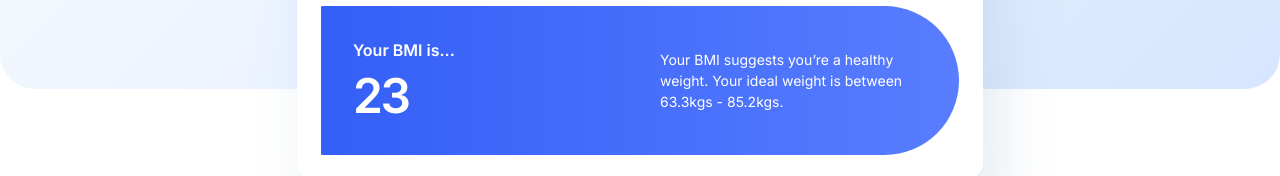
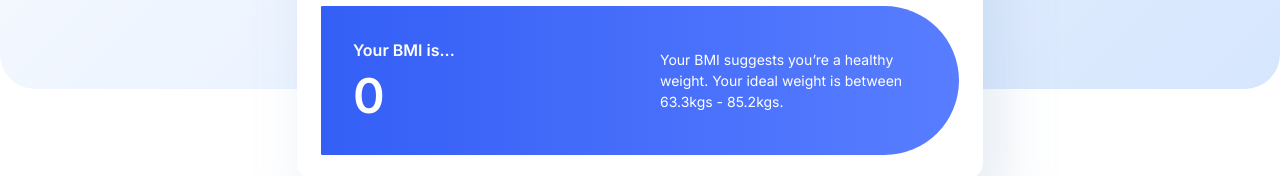
Before and after one commit to Urichcool/BMI-Calculator, a React (Create React App) app: page / in a window 1280 px wide. Shown: the part 551-727 px from the top of the page. Built offline with nearby package versions, Linux system fonts and the light colour scheme.

Commit message:
finished-metric-bmi-functionality

```diff
--- a/src/components/Hero/HeroCalculatorForm.tsx
+++ b/src/components/Hero/HeroCalculatorForm.tsx
@@ -5,11 +5,18 @@ import HeroHeaderFormResult from "./HeroHeaderFormResult";
 
 const HeroCalculatorForm = () => {
   const [radioValue, setRadioValue] = useState<string>("metric");
+  const [metricData, setMetricData] = useState<{ cm: number, kg: number }>({
+    cm: 0,
+    kg: 0,
+  });
 
+  const metricDataHandler = (data: { cm: number, kg: number }): void => {
+    setMetricData(data)
+  }
 
   const changeValue = (e: React.ChangeEvent<HTMLInputElement>): void => {
     setRadioValue(e.target.value);
-  }
+  };
 
   return (
     <div className="hero-header-calculator-form-background">
@@ -17,9 +24,9 @@ const HeroCalculatorForm = () => {
         <p className="font_heading_m">Enter your details below</p>
         <form>
           <HeroRadioButtons radioValue={radioValue} changeValue={changeValue} />
-          <HeroHeaderFormInputs radioValue={radioValue} />
+          <HeroHeaderFormInputs radioValue={radioValue} metricDataHandler={metricDataHandler} />
         </form>
-        <HeroHeaderFormResult />
+        <HeroHeaderFormResult metricData={metricData} />
       </div>
     </div>
   );
--- a/src/components/Hero/HeroHeaderFormResult.tsx
+++ b/src/components/Hero/HeroHeaderFormResult.tsx
@@ -1,7 +1,12 @@
-import React from 'react';
+import React, { FC } from 'react';
 import { imperialBMIFunc,metricBMIFunc } from '../../utils/CalculatorFunc';
 
-const HeroHeaderFormResult = () => {
+
+interface IHeroHeaderFormResultProps {
+  metricData: { cm: number; kg: number };
+}
+
+const HeroHeaderFormResult:FC<IHeroHeaderFormResultProps> = ({ metricData }) => {
 
     return (
       <div className="hero-header-form-result">
@@ -14,7 +19,7 @@ const HeroHeaderFormResult = () => {
               Your BMI is...
             </p>
             <p className="font_heading_l" style={{ color: "#FFF" }}>
-              {imperialBMIFunc(11, 11, 5, 11)}
+              {metricBMIFunc(metricData.cm, metricData.kg)}
             </p>
           </div>
           <div className="hero-header-form-result-text-container">
--- a/src/components/Hero/HeroInputs/HeroHeaderInputs.tsx
+++ b/src/components/Hero/HeroInputs/HeroHeaderInputs.tsx
@@ -4,14 +4,22 @@ import ImperialInputs from './ImperialInputs';
 
 interface IheroHeaderFormInputsProps {
   radioValue: string;
+  metricDataHandler: (data: { cm: number; kg: number }) => void;
 }
 
-const HeroHeaderFormInputs:FC<IheroHeaderFormInputsProps> = ({radioValue}) => {
-    return (
-        < >
-            {radioValue === "metric" ? <MetricInputs/> : <ImperialInputs/>}
-        </>
-    );
-}
+const HeroHeaderFormInputs: FC<IheroHeaderFormInputsProps> = ({
+  radioValue,
+  metricDataHandler,
+}) => {
+  return (
+    <>
+      {radioValue === "metric" ? (
+        <MetricInputs metricDataHandler={metricDataHandler} />
+      ) : (
+        <ImperialInputs />
+      )}
+    </>
+  );
+};
 
 export default HeroHeaderFormInputs;
--- a/src/components/Hero/HeroInputs/ImperialInputs.tsx
+++ b/src/components/Hero/HeroInputs/ImperialInputs.tsx
@@ -5,7 +5,7 @@ const ImperialInputs = () => {
   return (
     <>
       <div className="hero-header-form-imperic-inputs-container">
-        <Input
+        {/* <Input
           units={"ft"}
           className="hero-header-form-imperic-inputs"
           label="Height"
@@ -20,7 +20,7 @@ const ImperialInputs = () => {
           label="Weight"
         />
 
-        <Input units={"lbs"} className="hero-header-form-imperic-inputs" />
+        <Input units={"lbs"} className="hero-header-form-imperic-inputs" /> */}
       </div>
     </>
   );
--- a/src/components/Hero/HeroInputs/Input.tsx
+++ b/src/components/Hero/HeroInputs/Input.tsx
@@ -6,9 +6,10 @@ interface InputProps {
   className:
     | "hero-header-form-imperic-inputs"
     | "hero-header-form-meric-inputs";
+  dataHandler: (data:number) => void;
 }
 
-const Input: FC<InputProps> = ({ units, label, className }) => {
+const Input: FC<InputProps> = ({ units, label, className, dataHandler }) => {
   const [inputValue, setInputValue] = useState<string>("");
   const [isError, setIsError] = useState<boolean>(false);
 
@@ -17,6 +18,7 @@ const Input: FC<InputProps> = ({ units, label, className }) => {
   ): void => {
     if (Number(e.target.value) <= 999 && e.target.value !== "0") {
       setInputValue(e.target.value);
+      dataHandler(Number(e.target.value))
     } else {
       setIsError(true);
       setTimeout(() => {
--- a/src/components/Hero/HeroInputs/MetricInputs.tsx
+++ b/src/components/Hero/HeroInputs/MetricInputs.tsx
@@ -1,19 +1,40 @@
-import React from "react";
+import React, { useState, FC, useEffect } from "react";
 import Input from "./Input";
 
-const MetricInputs = () => {
+interface IMetricInputsProps {
+  metricDataHandler: (data: { cm: number; kg: number }) => void;
+}
+
+const MetricInputs: FC<IMetricInputsProps> = ({ metricDataHandler }) => {
+  const [kg, setKg] = useState<number>(0);
+  const [cm, setCm] = useState<number>(0);
+
+  const kgHandler = (data: number): void => {
+    setKg(data);
+  };
+
+  const cmHandler = (data: number): void => {
+    setCm(data);
+  };
+
+  useEffect(() => {
+    metricDataHandler({ cm, kg });
+  }, [cm, kg]);
+
   return (
     <div className="hero-header-form-meric-inputs-container">
       <Input
         units={"cm"}
         className="hero-header-form-meric-inputs"
         label="Height"
+        dataHandler={cmHandler}
       />
 
       <Input
         units={"kg"}
         className="hero-header-form-meric-inputs"
         label="Weight"
+        dataHandler={kgHandler}
       />
     </div>
   );
--- a/src/utils/CalculatorFunc.ts
+++ b/src/utils/CalculatorFunc.ts
@@ -1,13 +1,9 @@
-import { log } from "console";
-
-export const metricBMIFunc = (height: string, weight: string): number => {
-  const normalisedHeight: number = Number(
-    `${height[0]}.${height[1]}${height[2]}`
-  );
-  const normalisedWeight: number = Number(weight);
-  return Number(
-    (normalisedWeight / (normalisedHeight * normalisedHeight)).toFixed(1)
-  );
+export const metricBMIFunc = (cm: number, kg: number): number => {
+  const metricCalc: number = kg / Math.pow(cm / 100, 2);
+  if (Number.isNaN(metricCalc) || !Number.isFinite(metricCalc)) {
+    return 0;
+  }
+  return Number(metricCalc.toFixed(1));
 };
 
 export const imperialBMIFunc = (
@@ -16,10 +12,9 @@ export const imperialBMIFunc = (
   feet: number,
   inches: number
 ): number => {
-  const imperialCalc =
-    ((stone * 14 + pounds) / ((feet * 12 + inches) * (feet * 12 + inches))) *
-    703;
-  if (Number.isNaN(imperialCalc)) {
+  const imperialCalc: number =
+    ((stone * 14 + pounds) / Math.pow(feet * 12 + inches, 2)) * 703;
+  if (Number.isNaN(imperialCalc) || !Number.isFinite(imperialCalc)) {
     return 0;
   }
   return Number(imperialCalc.toFixed(1));
```
